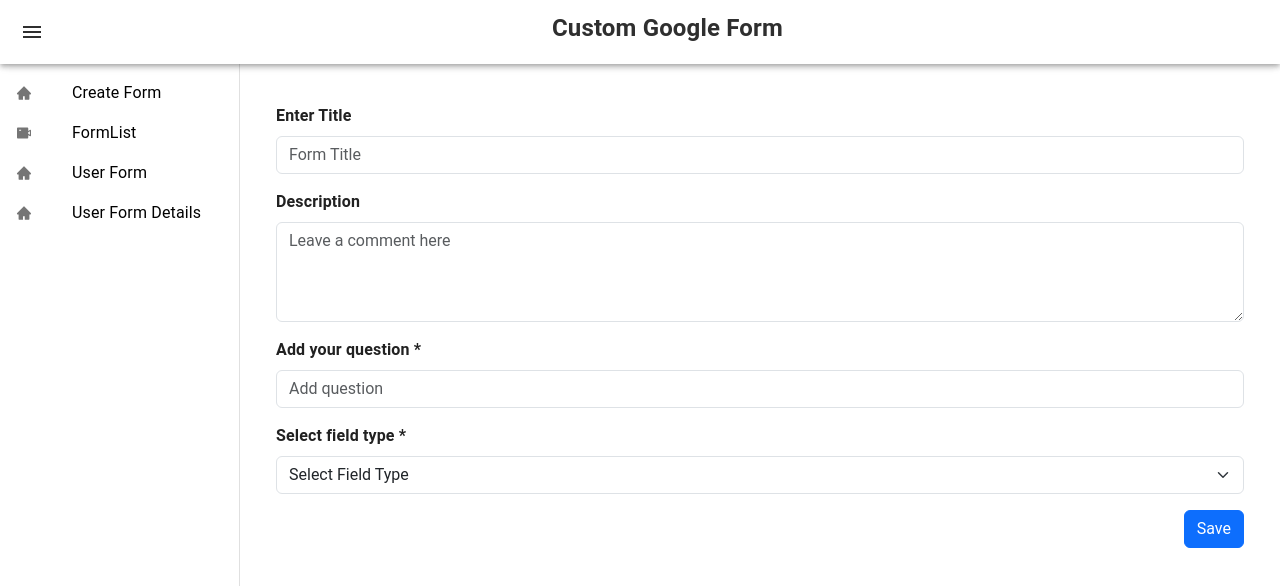
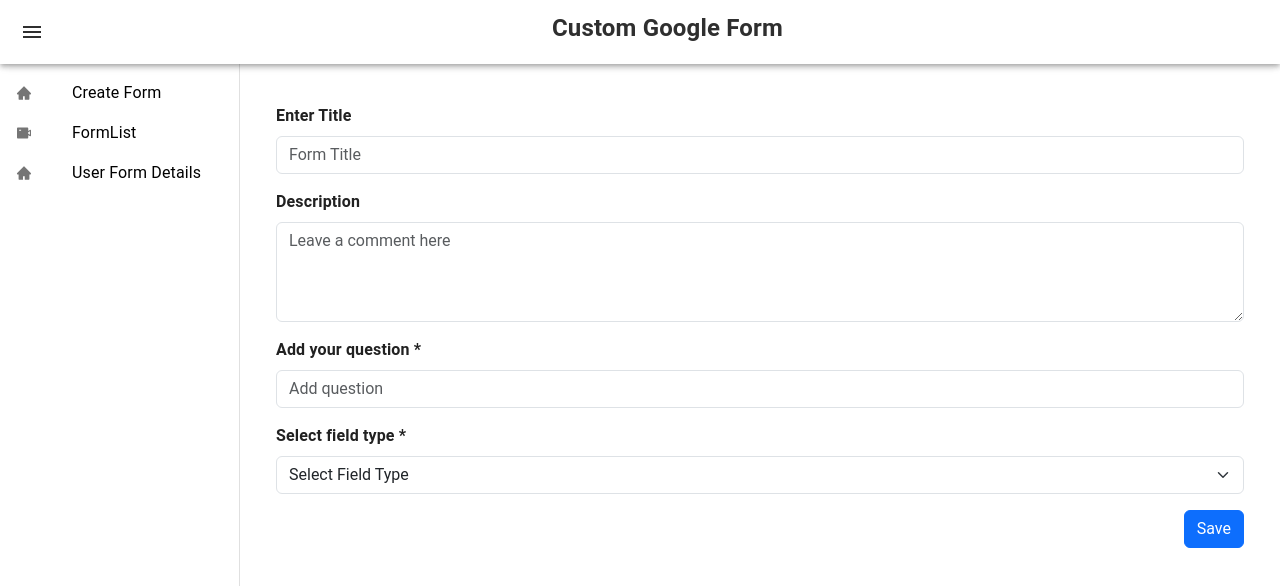
Before and after one commit to kunalBari5557/google_form, a React (Create React App) app in the folder client/: page / in a window 1280 px wide. Shown: the top 586 px of the page. Built offline with nearby package versions, Linux system fonts and the light colour scheme.

Commit message:
hotfix: URL

```diff
--- a/client/src/Sidenav.jsx
+++ b/client/src/Sidenav.jsx
@@ -153,14 +153,6 @@
                 <ListItemIcon>
                   <AiFillHome />
                 </ListItemIcon>
-                <Link to="/userForm" style={{ color: 'black', textDecoration: 'none' }}>User Form</Link>
-              </ListItemButton>
-            </ListItem>
-            <ListItem disablePadding>
-              <ListItemButton>
-                <ListItemIcon>
-                  <AiFillHome />
-                </ListItemIcon>
                 <Link to="/userFormDetails" style={{ color: 'black', textDecoration: 'none' }}>User Form Details</Link>
               </ListItemButton>
             </ListItem>
```
